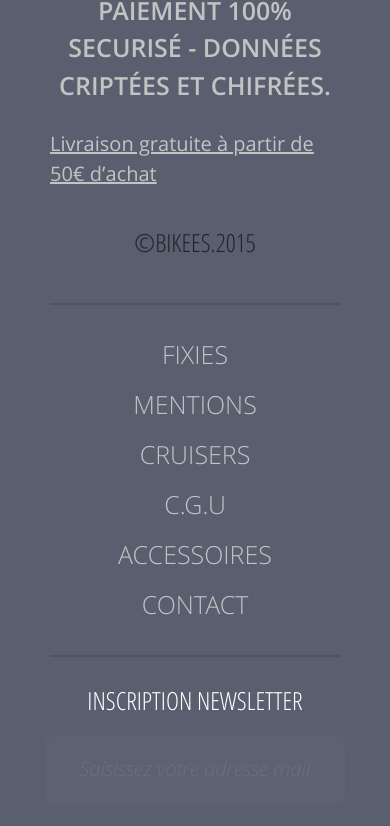
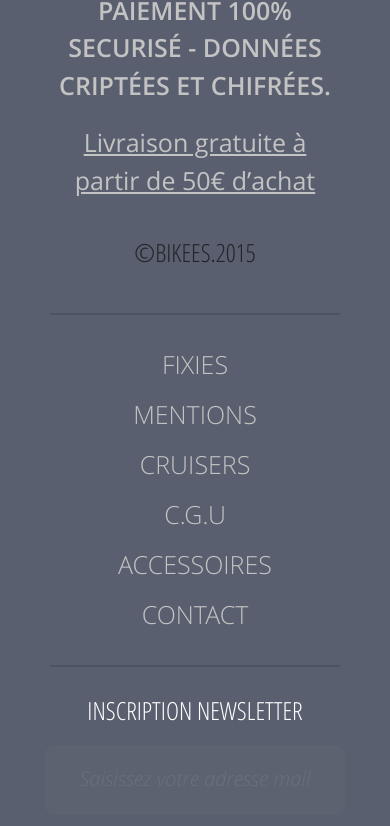
Before and after one commit to nabandz/Bikees-template, a website: page src/index.html in a window 390 px wide. Shown: the part 1536-2362 px from the top of the page. Drawn offline with nearby package versions, Linux system fonts and the light colour scheme; files that its build step writes are made by us from their sources.

Commit message:
Update 'media.scss'

```diff
--- a/src/sass/base/_media.scss
+++ b/src/sass/base/_media.scss
@@ -57,7 +57,7 @@
         &__description {
             font-size: 17px;
         }
-        &__link {
+        &__delivery {
             font-size: 17px;
         }
         &__copyright {
@@ -124,7 +124,7 @@
             margin-top: 20px;
             font-size: 15px;
         }
-        &__link {
+        &__delivery {
             margin-top: 20px;
             font-size: 15px;
         }
@@ -234,7 +234,7 @@
             font-size: 25px;
             text-align: center;
         }
-        &__link {
+        &__delivery {
             font-size: 25px;
             text-align: center;
         }
@@ -277,7 +277,7 @@
         &__description {
             font-size: 20px;
         }
-        &__link {
+        &__delivery {
             font-size: 20px;
         }
         &__copyright {
```
